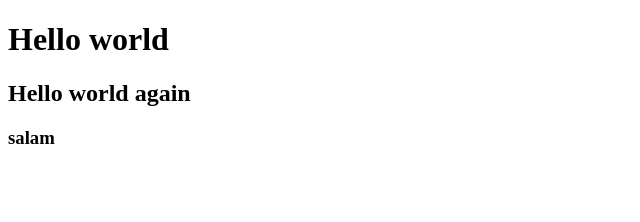
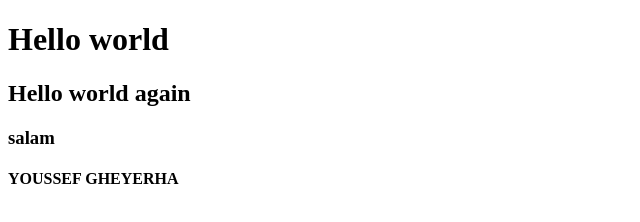
Before and after one commit to youssef-moutayamine/exo, a plain HTML site: page exercise/index.html in a window 1280 px wide. Shown: the whole page, without its empty margins (0-640 px from the left). Drawn offline with Linux system fonts and the light colour scheme.

Commit message:
youssef gheyerha

```diff
--- a/exercise/index.html
+++ b/exercise/index.html
@@ -11,5 +11,7 @@
         <h2>Hello  world again </h2>
         <h3>salam</h3>
 
+        <h4>YOUSSEF GHEYERHA </h4>
+
     </body>
     </html>
--- a/exercise/public/css/app.css
+++ b/exercise/public/css/app.css
@@ -5,3 +5,6 @@
     h1{
         color: red;
     }
+h4{
+    color: blue;
+}
```
